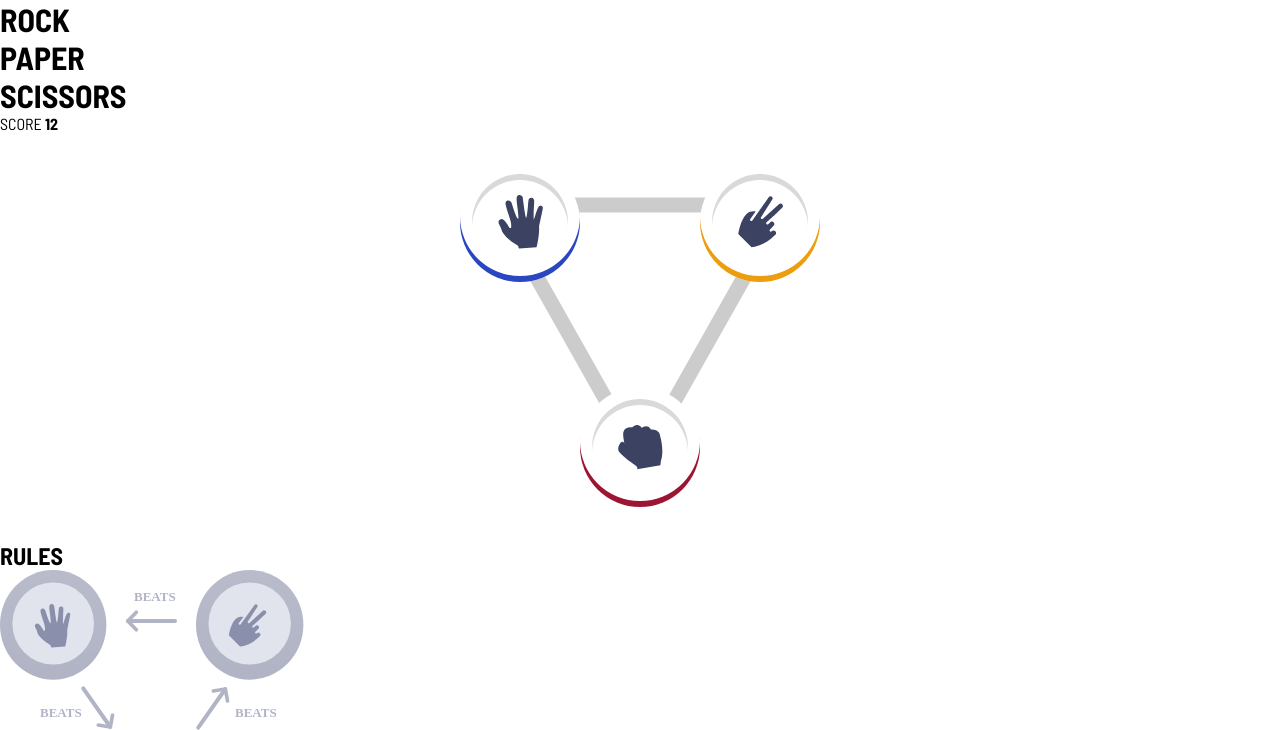
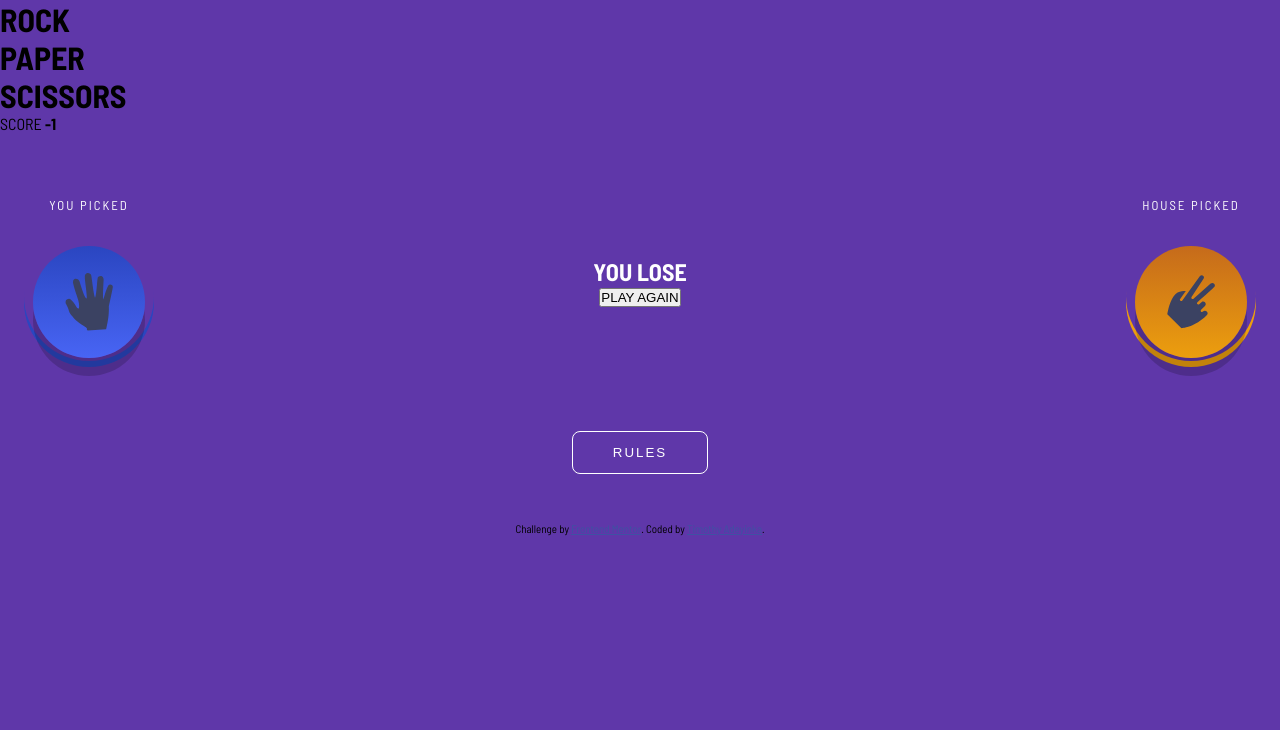
Before and after one commit to timothyadeyinka/RockPaperScissorsFun, a website with bundled scripts: page dist/index.html in a window 1280 px wide. Both pictures are taken after a click on the button 520 px from the left and 222 px from the top of the page. Shown: the top 730 px of the page. Built offline with nearby package versions, Linux system fonts and the light colour scheme.

```diff
--- a/dist/index.html
+++ b/dist/index.html
@@ -33,7 +33,7 @@
 
       <div class="score-box">
         <span>SCORE</span>
-        <span>12</span>
+        <span class="score">12</span>
       </div>
     </header>
 
@@ -43,23 +43,40 @@
 
       <!-- buttons go here -->
       <!-- Choice buttons -->
-      <button class="choice paper">
+      <button class="choice paper" data-choice="paper">
         <span class="inner">
           <img src="images/icon-paper.svg" alt="Paper" />
         </span>
       </button>
 
-      <button class="choice scissors">
+      <button class="choice scissors" data-choice="scissors">
         <span class="inner">
           <img src="images/icon-scissors.svg" alt="Scissors" />
         </span>
       </button>
 
-      <button class="choice rock">
+      <button class="choice rock" data-choice="rock">
         <span class="inner">
           <img src="images/icon-rock.svg" alt="Rock" />
         </span>
       </button>
+    </div>
+
+    <div class="result hidden">
+      <div class="pick">
+        <p>YOU PICKED</p>
+        <div class="picked player-pick"></div>
+      </div>
+
+      <div class="outcome hidden">
+        <h2 class="outcome-text"></h2>
+        <button class="play-again">PLAY AGAIN</button>
+      </div>
+
+      <div class="pick">
+        <p>HOUSE PICKED</p>
+        <div class="picked house-pick"></div>
+      </div>
     </div>
 
     <div class="rules-modal hidden">
--- a/dist/main.js
+++ b/dist/main.js
@@ -1,29 +1,124 @@
 `use strict`;
 
-import { getElements } from "./modules/var.js";
-import { createModalController } from "./modules/modal.js";
+import { getElements, initialState } from "./modules/var.js";
+import {
+  createModalController,
+  playRound,
+  createPick,
+} from "./modules/modal.js";
+
+let modalState = { visible: false };
+let gameState = initialState; // immutable game state (separate from modal state)
 
 const { rulesModal, openRulesBtn, closeRulesBtn } = getElements();
 
 const modal = createModalController(rulesModal);
-let state = { visible: false };
+
+const choiceButtons = document.querySelectorAll(`.choice`);
 
 const openHandler = () => {
-  state = modal.open(); // pure-ish (returns state)
-  modal.apply(state);
+  modalState = modal.open(); // pure-ish (returns state)
+  modal.apply(modalState);
 };
 const closeHandler = () => {
-  state = modal.close();
-  modal.apply(state);
+  modalState = modal.close();
+  modal.apply(modalState);
 };
 
 openRulesBtn?.addEventListener(`click`, openHandler);
 closeRulesBtn?.addEventListener(`click`, closeHandler);
 
 // handling user choice click
-function updateState(state, updates) {
-  return Object.freeze({
-    ...state,
-    ...updates,
+
+// gameState is initialized above (keeps game and modal state separate).
+
+choiceButtons.forEach((button) => {
+  button.addEventListener(`click`, (event) => {
+    const playerChoice = event.currentTarget.dataset.choice;
+
+    gameState = playRound(gameState, playerChoice);
+    render(gameState);
   });
+});
+
+function render(gameState) {
+  if (!gameState.playerChoice) return;
+
+  renderPlayerPick(gameState.playerChoice);
+  hideHousePick();
+  hideOutcome();
+
+  setTimeout(() => {
+    renderHousePick(gameState.houseChoice);
+
+    setTimeout(() => {
+      renderOutcome(gameState.result);
+      updateScore(gameState.score);
+    }, 500);
+  }, 800);
+
+  // renderPicks(gameState);
+  // updateScore(gameState.score);
+  // renderOutcome(gameState.result);
+  // // showResult(gameState);
 }
+
+function renderPlayerPick(choice) {
+  const game = document.querySelector(`.game`);
+  const result = document.querySelector(`.result`);
+  const playerContainer = document.querySelector(`.player-pick`);
+
+  playerContainer.textContent = ``;
+  playerContainer.appendChild(createPick(choice));
+
+  game.classList.add(`hidden`);
+  result.classList.remove(`hidden`);
+}
+
+function hideHousePick() {
+  const houseContainer = document.querySelector(`.house-pick`);
+  houseContainer.textContent = ``;
+  houseContainer.classList.add(`placeholder`);
+}
+
+function renderHousePick(choice) {
+  const houseContainer = document.querySelector(`.house-pick`);
+
+  houseContainer.classList.remove(`placeholder`);
+  houseContainer.appendChild(createPick(choice));
+}
+
+function hideOutcome() {
+  document.querySelector(`.outcome`).classList.add(`hidden`);
+}
+
+function updateScore(score) {
+  const scoreEl = document.querySelector(".score-box .score");
+  if (!scoreEl) return;
+  scoreEl.textContent = String(score);
+}
+
+function getResultText(result) {
+  if (result === `win`) return `YOU WIN`;
+  if (result === `lose`) return `YOU LOSE`;
+  return `DRAW`;
+}
+
+function renderOutcome(result) {
+  const outcome = document.querySelector(`.outcome`);
+  const text = document.querySelector(`.outcome-text`);
+
+  text.textContent = getResultText(result);
+  outcome.classList.remove(`hidden`);
+}
+
+function resetUI() {
+  document.querySelector(`.game`).classList.remove(`hidden`);
+  document.querySelector(`.result`).classList.add(`hidden`);
+  document.querySelector(`.outcome`).classList.add(`hidden`);
+}
+
+document.querySelector(`.play-again`).addEventListener(`click`, () => {
+  gameState = initialState;
+  resetUI();
+});
--- a/dist/modules/modal.js
+++ b/dist/modules/modal.js
@@ -1,3 +1,5 @@
+import { CHOICES, RULES } from "./var.js";
+
 // pure: returns handler functions that operate on a passed-in modal element
 export const createModalController = (modalEl) => {
   const open = () => ({ visible: true });
@@ -13,4 +15,86 @@ export const createModalController = (modalEl) => {
   return { open, close, apply };
 };
 
-// export const toggle = (state) => ({ ...state, visible: !state.visible });
+// determine winner
+export const getResult = (player, house) => {
+  if (player === house) return `draw`;
+  if (RULES[player] === house) return `win`;
+  return `lose`;
+};
+
+export const getHouseChoice = () => {
+  const index = Math.floor(Math.random() * CHOICES.length);
+  return CHOICES[index];
+};
+
+export const playRound = (state, playerChoice) => {
+  const houseChoice = getHouseChoice();
+  const result = getResult(playerChoice, houseChoice);
+
+  return Object.freeze({
+    ...state,
+    playerChoice,
+    houseChoice,
+    result,
+    score:
+      result === `win`
+        ? state.score + 1
+        : result === `lose`
+          ? state.score - 1
+          : state.score,
+  });
+};
+
+// DOM helper: create a pick node for use inside the result `.picked` containers.
+// IMPORTANT: do NOT use the `.choice` class here — that class is for the
+// absolute-positioned buttons in the game area and will break layout when
+// appended into a different container.
+export function createPick(choice) {
+  const wrapper = document.createElement("div");
+  // use a result-specific class (no absolute positioning)
+  wrapper.className = `picked-choice ${choice || ""}`.trim();
+
+  const inner = document.createElement("span");
+  inner.className = "inner";
+
+  const img = document.createElement("img");
+  img.src = choice ? `images/icon-${choice}.svg` : "";
+  img.alt = choice || "";
+
+  inner.appendChild(img);
+  wrapper.appendChild(inner);
+
+  return wrapper;
+}
+
+export const renderPicks = ({ playerChoice, houseChoice }) => {
+  const game = document.querySelector(`.game`);
+  const result = document.querySelector(`.result`);
+
+  const playerContainer = document.querySelector(`.player-pick`);
+  const houseContainer = document.querySelector(`.house-pick`);
+
+  // Clear previous
+  playerContainer.textContent = ``;
+  houseContainer.textContent = ``;
+
+  // Insert picks
+  playerContainer.appendChild(createPick(playerChoice));
+  houseContainer.appendChild(createPick(houseChoice));
+
+  // Toggle screens
+  game.classList.add(`hidden`);
+  result.classList.remove(`hidden`);
+};
+
+function renderPlayerPick(choice) {
+  const game = document.querySelector(`.game`);
+  const result = document.querySelector(`.result`);
+  const playerContainer = document.querySelector(`.player-pick`);
+
+  playerContainer.textContent = ``;
+  playerContainer.appendChild(createPick(choice));
+
+  game.classList.add(`hidden`);
+  result.classList.remove(`hidden`);
+}
--- a/dist/modules/var.js
+++ b/dist/modules/var.js
@@ -3,12 +3,6 @@ export const SELECTORS = Object.freeze({
   rulesModal: `.rules-modal`,
   openRulesBtn: `.rules-btn`,
   closeRulesBtn: `.rules-close`,
-});
-
-export const RULES = Object.freeze({
-  rock: `scissors`,
-  scissors: `paper`,
-  paper: `rock`,
 });
 
 export const CSS = Object.freeze({
@@ -22,3 +16,19 @@ export const getElements = (doc = document, selectors = SELECTORS) => ({
   openRulesBtn: doc.querySelector(selectors.openRulesBtn),
   closeRulesBtn: doc.querySelector(selectors.closeRulesBtn),
 });
+
+// handling user choice clicks without mutating anything
+export const CHOICES = Object.freeze([`rock`, `paper`, `scissors`]);
+
+export const RULES = Object.freeze({
+  rock: `scissors`,
+  scissors: `paper`,
+  paper: `rock`,
+});
+
+export const initialState = Object.freeze({
+  score: 0,
+  playerChoice: null,
+  houseChoice: null,
+  result: null, // `win` | `lose` | `draw`
+});
--- a/dist/styles.css
+++ b/dist/styles.css
@@ -51,6 +51,7 @@
 
 body {
   font-family: var(--font-family-sans);
+  background: var(--color-purple-700);
 }
 
 .choice {
@@ -150,6 +151,67 @@ body {
     transform: translateY(-3px);
   }
 }
+.hidden {
+  display: none;
+}
+
+.result {
+  display: flex;
+  justify-content: space-between;
+  align-items: center;
+  margin: 4rem 1.5rem;
+  color: var(--color-white);
+  text-align: center;
+}
+
+.pick p {
+  margin-bottom: 1.5rem;
+  letter-spacing: 2px;
+  font-size: 0.8rem;
+}
+
+.picked {
+  width: 130px;
+  height: 130px;
+  border-radius: 50%;
+  display: grid;
+  place-items: center;
+  position: relative;
+  overflow: visible;
+}
+.picked .picked-choice {
+  width: 100%;
+  height: 100%;
+  border-radius: 50%;
+  display: grid;
+  place-items: center;
+}
+.picked .picked-choice .inner {
+  width: 86%;
+  height: 86%;
+  border-radius: 50%;
+  display: grid;
+  place-items: center;
+  background: var(--color-white);
+  box-shadow: 0 18px rgba(0, 0, 0, 0.18);
+}
+.picked .picked-choice img {
+  width: 48px;
+}
+.picked .picked-choice.paper .inner {
+  background: linear-gradient(var(--color-blue-700), var(--color-blue-500));
+}
+.picked .picked-choice.scissors .inner {
+  background: linear-gradient(var(--color-gold-600), var(--color-gold-500));
+}
+.picked .picked-choice.rock .inner {
+  background: linear-gradient(var(--color-red-800), var(--color-red-600));
+}
+
+.placeholder {
+  background: rgba(0, 0, 0, 0.2);
+}
+
 .attribution {
   font-size: 11px;
   text-align: center;
@@ -219,6 +281,23 @@ body {
   .rules-modal.hidden {
     display: none;
   }
+  .outcome {
+    text-align: center;
+    color: var(--color-white);
+  }
+  .outcome-text {
+    font-size: 3rem;
+    margin-bottom: 1rem;
+  }
+  .outcome .play-again {
+    padding: 0.8rem 2.5rem;
+    border-radius: 8px;
+    border: none;
+    cursor: pointer;
+    background: var(--color-white);
+    color: var(--color-navy-900);
+    letter-spacing: 2px;
+  }
 }
 @media (min-width: 600px) and (max-width: 899px) {
   .rules-modal {
```
Also changed, not shown: README-template.md, 1 other file.
